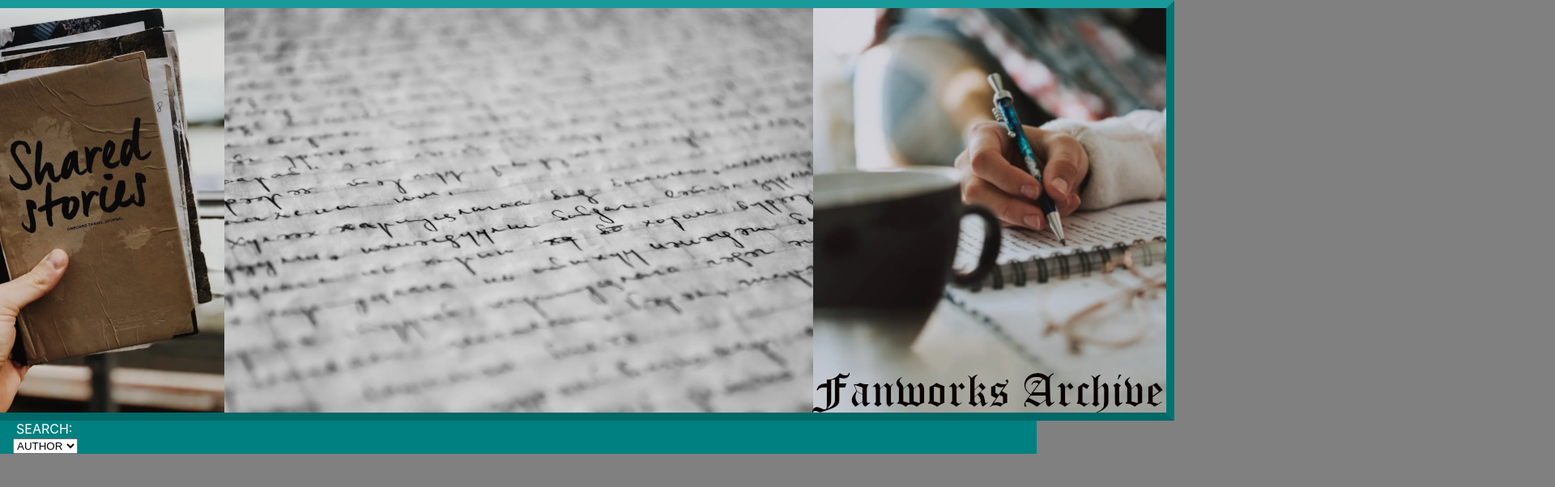
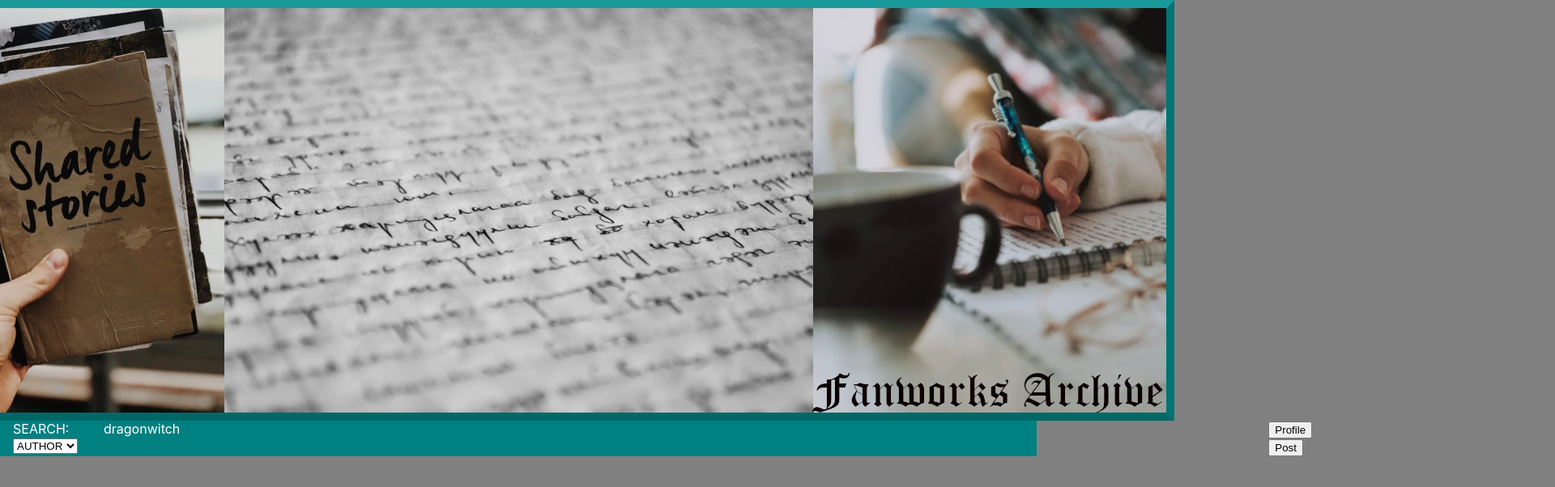
Before and after one commit to kap83/react-fanfic-archive, a React (Create React App) app: page / in a window 1280 px wide. Shown: the top 602 px of the page at 81% size, 1920 px wide, since content can reach past the window. Built offline with nearby package versions, Linux system fonts and the light colour scheme; data requests are answered from the project's data file.

Commit message:
commit message

```diff
--- a/db.json
+++ b/db.json
@@ -2,40 +2,40 @@
     "users": [
         {
             "id": 1,
-            "userName": "cail_writer",
-            "profilePicture": " " ,
+            "username": "cali_writer",
+            "icon": " " ,
             "fandom": ["Star Trek", "The Lord of the Rings"],
             "titles": ["Oasis", "Broken Sign", "Terminal", "our dreams would carry us"],
             "favorite": "yes"
         },
         {
             "id": 2,
-            "userName": "dragonwitch",
-            "profilePicture": "https://images.pexels.com/photos/15382551/pexels-photo-15382551.jpeg" ,
+            "username": "dragonwitch",
+            "icon": "🙏",
             "fandom": ["Avengers", "The Lord of the Rings"],
             "titles": ["Lost Worlds", "take my name", "Thursday", "Everything", "Drift"],
             "favorite": "no"
         },
         {
             "id": 3,
-            "userName": "lucy",
-            "profilePicture": "https://images.pexels.com/photos/6194980/pexels-photo-6194980.jpeg" ,
+            "username": "lucy",
+            "icon": "https://images.pexels.com/photos/6194980/pexels-photo-6194980.jpeg" ,
             "fandom": "Star Wars",
             "titles": ["Spy and Assassin", "One Shots and Drabbles"],
             "favorite": "no"
         },
         {
             "id": 4,
-            "userName": "alpha_altair",
-            "profilePicture": "https://images.pexels.com/photos/13194386/pexels-photo-13194386.png" ,
+            "username": "alpha_altair",
+            "icon": "https://images.pexels.com/photos/13194386/pexels-photo-13194386.png" ,
             "fandom": "Star Trek",
             "titles": ["Duet", "Complications", "O'Brien's Very Bad No Good Day"],
             "favorite": "no"
         },
         {
             "id": 5,
-            "userName": "cosmictrain",
-            "profilePicture": "https://images.pexels.com/photos/2479844/pexels-photo-2479844.jpeg" ,
+            "username": "cosmictrain",
+            "icon": "https://images.pexels.com/photos/2479844/pexels-photo-2479844.jpeg" ,
             "fandom": ["Star Trek", "Star Wars"],
             "titles": ["the liminal", "What Happens in Risa, Stays on Risa", "pass the salt", "Captured"],
             "favorite": "no"
--- a/package.json
+++ b/package.json
@@ -6,6 +6,7 @@
     "@testing-library/jest-dom": "^5.16.5",
     "@testing-library/react": "^13.4.0",
     "@testing-library/user-event": "^13.5.0",
+    "json-server": "^0.17.2",
     "react": "^18.2.0",
     "react-dom": "^18.2.0",
     "react-scripts": "5.0.1",
@@ -16,7 +17,8 @@
     "start": "react-scripts start",
     "build": "react-scripts build",
     "test": "react-scripts test",
-    "eject": "react-scripts eject"
+    "eject": "react-scripts eject",
+    "serve-json": "json-server --watch db.json"
   },
   "eslintConfig": {
     "extends": [
--- a/src/Components/App.js
+++ b/src/Components/App.js
@@ -1,12 +1,30 @@
-import React from 'react'
+// eslint-disable-next-line
+import React, {useState, useEffect} from 'react'
 import Header from './Header'
 import NavBar from './NavBar'
 
+//when website loads user's profile pops up with their icon and fics listed.
+  //when app component renders, make a GET request to db.json
+  //user info is set in state.
+  //render user dragonwitch's data
+
 export default function App() {
+  // eslint-disable-next-line
+  const [userData, setUserData] = useState(null)
+  // console.log(userData)
+
+
+  useEffect(() => {
+    fetch("http://localhost:3000/users")
+    .then(res => res.json())
+    .then(data => setUserData(data))
+  }, [])
+
   return (
     <div>
       <Header />
-      <NavBar />
+      {userData && <NavBar userData={userData} />}
+
     </div>
   )
 }
--- a/src/Components/NavBar.js
+++ b/src/Components/NavBar.js
@@ -1,9 +1,16 @@
 //will include titles, authors. one of the users should be u. cause you want to be able to star another favorite author
 
-import React, {useState} from 'react'
+//https://www.youtube.com/watch?v=SLfhMt5OUPI
+
+
+// eslint-disable-next-line
+import React from 'react'
 import '../index.css'
 
-export default function NavBar() {
+
+// eslint-disable-next-line
+export default function NavBar({userData}) {
+  // console.log(userData)
 
 
   return (
@@ -16,8 +23,9 @@ export default function NavBar() {
           <option>FANDOM</option>
         </select>
       </form>
+      {/* either the icon makes the username disappear, the conditional syntax is wrong for the first result, or it's the CSS --look it up */}
+      <span className='username'> {userData.map((user) => user.username === "dragonwitch" ? user.username  : null)}</span>
       <span className='btn'>
-        <a href='/username'>username</a>
         <button>Profile</button>
         <button>Post</button>
       </span>
--- a/src/index.css
+++ b/src/index.css
@@ -40,16 +40,15 @@ header {
 .navBar label {
   padding: 0px;
   text-align: center;
-  padding: .25rem;
-  gap: 1rem
+}
+/* reminder to center later  */
+.navBar username {
+  padding: 0;
+  margin-left: 56rem;
 }
 
 .navBar .btn {
-  /* background-color: red; */
-  /* text-decoration: none; */
-  float: right;
-  margin-left: 135rem;
-  display: flex;
+  margin-left: 82rem;
   align-items: center;
-  padding: .25rem
+  padding: 0
 }
```
Also changed, not shown: src/Components/Content.js (+11 -0 lines), 1 other file (tests, documents, lock files or other folders).
